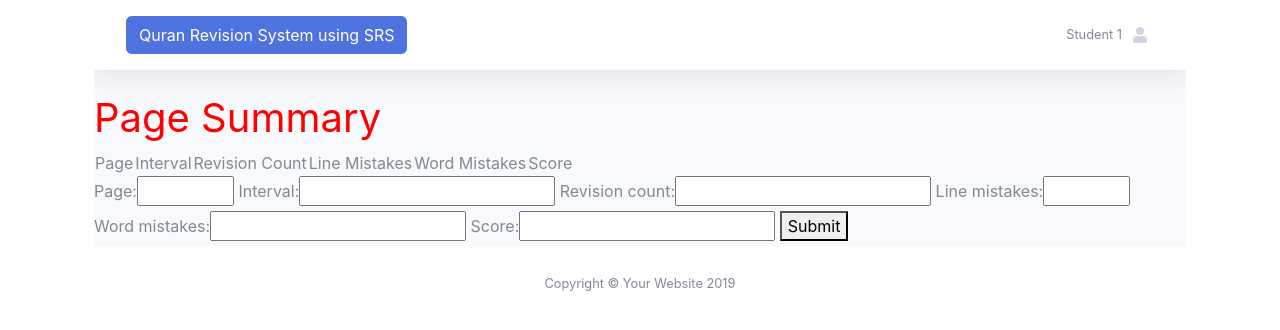
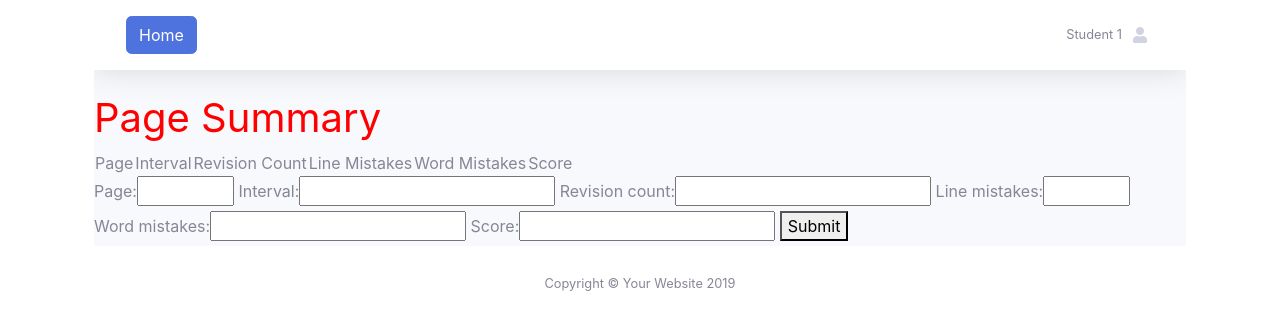
Before and after one commit to siraj-samsudeen/quran-srs, a Django app: page /summary/ in a window 1280 px wide. Shown: the top 330 px of the page. Run offline with Django 3.2, Linux system fonts and the light colour scheme; some libraries are stand-ins or nearby versions.

Commit message:
Tweaks to make the page more usable on phone
1. Changed the header text to Home in base.html
2. Removed the table header and moved the new page form to the bottom in due.html

```diff
--- a/core_app/templates/base.html
+++ b/core_app/templates/base.html
@@ -31,9 +31,7 @@
                     <nav class="navbar navbar-expand navbar-light bg-white topbar mb-4 static-top shadow">
                         <!-- Topbar Search -->
                         <div class="d-none d-sm-inline-block mr-auto ml-md-3 my-2 my-md-0 mw-100 navbar-search">
-                            <a href="/" class="btn btn-primary">
-             Quran Revision System using SRS
-            </a>
+                            <a href="/" class="btn btn-primary">Home</a>
                         </div>
 
 
```
Also changed, not shown: core_app/templates/due.html (+9 -8 lines).
